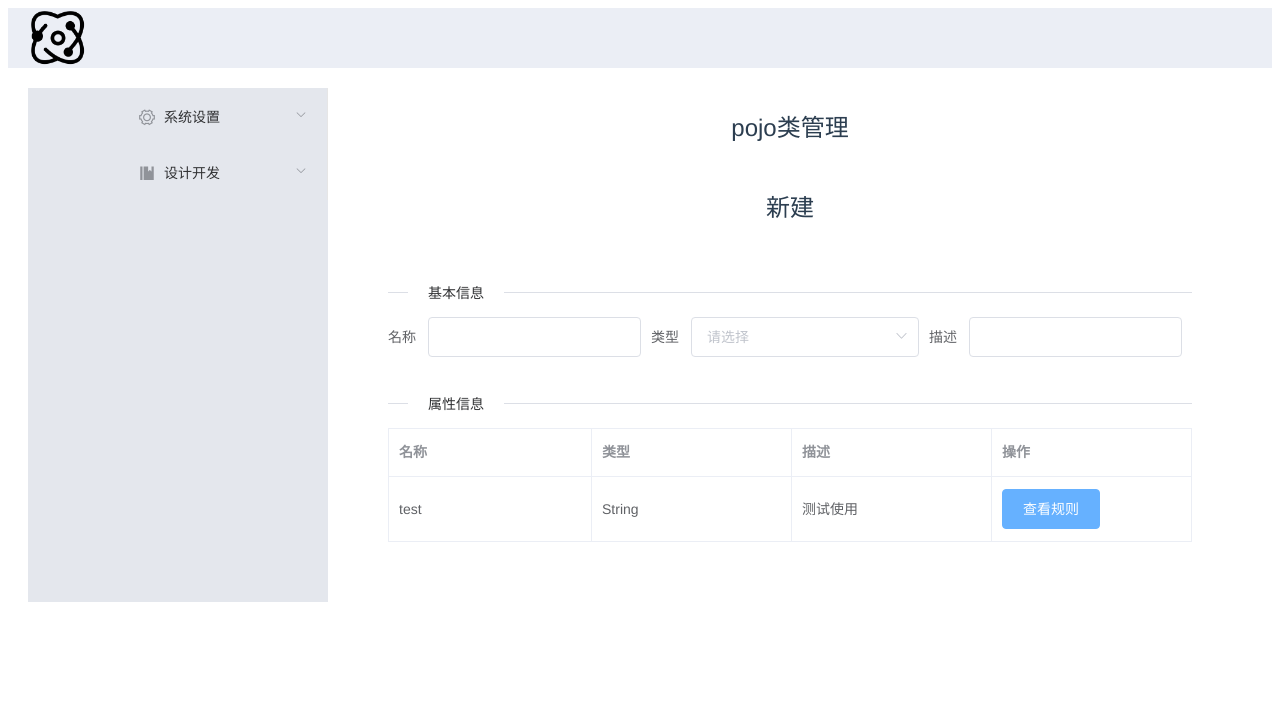
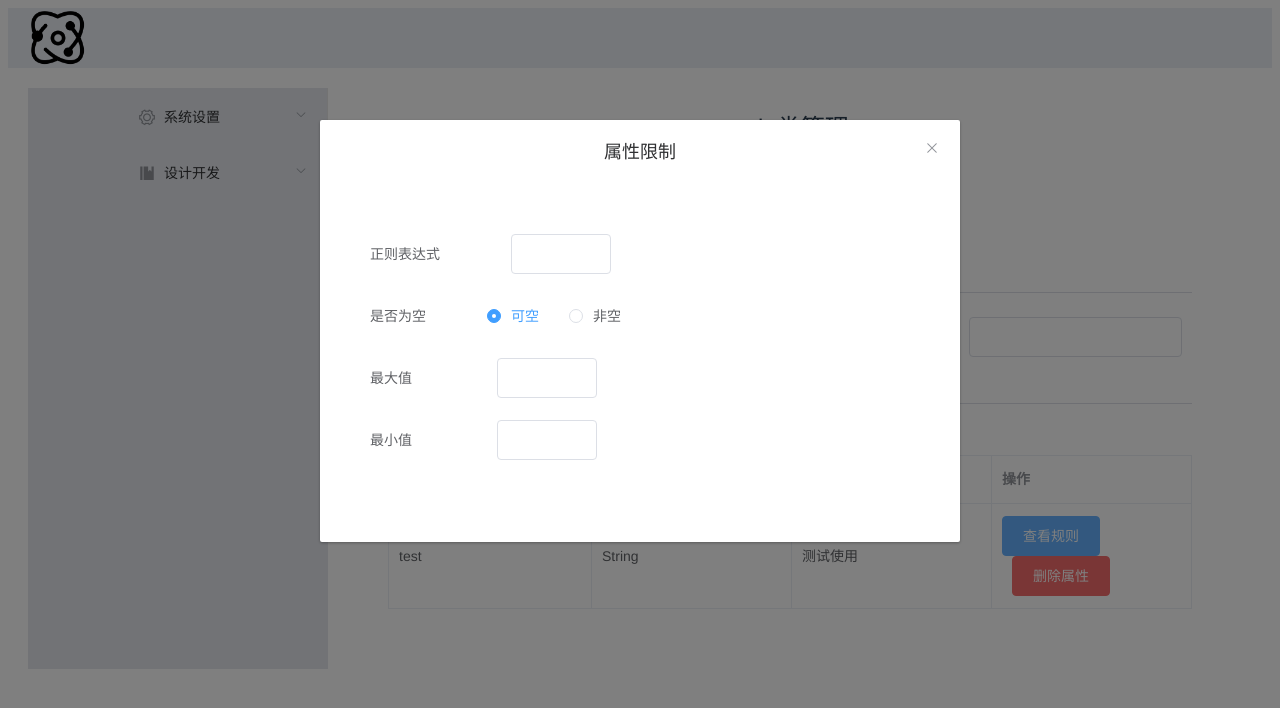
Before and after one commit to Casper-Mars/project-tool-ui, a Vue app: page /design/pojo/new in a window 1280 px wide. Both pictures are taken after a click on the button "查看规则". Shown: the top 708 px of the page. Built offline with nearby package versions, Linux system fonts and the light colour scheme.

Commit message:
构建pojo的相关界面

```diff
--- a/src/components/design/pojo/PojoDetail.vue
+++ b/src/components/design/pojo/PojoDetail.vue
@@ -1,4 +1,5 @@
 <template>
+    <div>
         <el-container>
             <el-header style="align-items: flex-start;font-size: x-large">
                 <span>新建</span>
@@ -20,6 +21,7 @@
                     </el-form-item>
                 </el-form>
                 <el-divider content-position="left">属性信息</el-divider>
+                <el-button></el-button>
                 <el-table
                         border
                         :data="testTableData"
@@ -41,17 +43,44 @@
                             label="操作"
                     >
                         <template slot-scope="scope">
-                        <el-button type="primary">查看规则</el-button>
+                            <el-button type="primary" @click="showRule(scope.row)">查看规则</el-button>
+                            <el-button type="danger" @click="deleteAttr(scope.row)">删除属性</el-button>
                         </template>
                     </el-table-column>
                 </el-table>
             </el-main>
         </el-container>
+        <el-dialog
+                title="属性限制"
+                :visible.sync="rulePanel"
+        >
+            <PojoRule :attr="curAttr"/>
+        </el-dialog>
+    </div>
+
 </template>
 
 <script>
+    import PojoRule from "@/components/design/pojo/PojoRule";
+
     export default {
         name: "PojoDetail",
+        components: {
+            PojoRule
+        },
+        methods: {
+            showRule: function (row) {
+            debugger;
+                this.curAttr = row;
+                this.rulePanel = true;
+            },
+            deleteAttr(attr) {
+                let index = this.testTableData.indexOf(attr);
+                if (index !== -1) {
+                    this.testTableData.slice(index, 1)
+                }
+            },
+        },
         data() {
             return {
                 pojoInfo: {
@@ -60,6 +89,7 @@
                     desc: ""
                 },
                 typeList: this.$store.getters.pojoTypeList,
+                rulePanel: false,
                 testTableData: [
                     {
                         name: "test",
@@ -69,10 +99,11 @@
                             pattern: "",
                             max: "",
                             min: "",
-                            notNull: false
+                            notNull: 0
                         }
                     }
-                ]
+                ],
+                curAttr: {}
             }
         },
     }
--- /dev/null
+++ b/src/components/design/pojo/PojoRule.vue
@@ -0,0 +1,52 @@
+<template>
+    <el-container>
+        <el-main>
+            <el-form :model="tmpRule" :label-position="labelPosition" style="width:300px;padding: 10px">
+                <el-form-item label="正则表达式" style="">
+                    <el-input v-model="tmpRule.pattern" style="width: 100px"></el-input>
+                </el-form-item>
+                <el-form-item label="是否为空">
+                    <el-radio-group v-model="tmpRule.notNull" style="width: 200px">
+                        <el-radio :label="0">可空</el-radio>
+                        <el-radio :label="1">非空</el-radio>
+                    </el-radio-group>
+                </el-form-item>
+                <el-form-item label="最大值">
+                    <el-input v-model="tmpRule.max" style="width: 100px"></el-input>
+                </el-form-item>
+                <el-form-item label="最小值">
+                    <el-input v-model="tmpRule.min" style="width: 100px;"></el-input>
+                </el-form-item>
+            </el-form>
+        </el-main>
+    </el-container>
+</template>
+
+<script>
+    export default {
+        name: "PojoRule",
+        props: {
+            submit: Function,
+            attr:Object
+        },
+        methods: {
+            _submit: function () {
+                if (this.submit instanceof Function) {
+                    this.submit();
+                }
+                console.log(this.tmpRule)
+            }
+        },
+        data() {
+            return {
+                labelPosition:"right",
+                tmpRule: this.attr.rule
+            }
+
+        }
+    }
+</script>
+
+<style scoped>
+
+</style>
```
Lines whose indentation alone changed are shown as unchanged.
